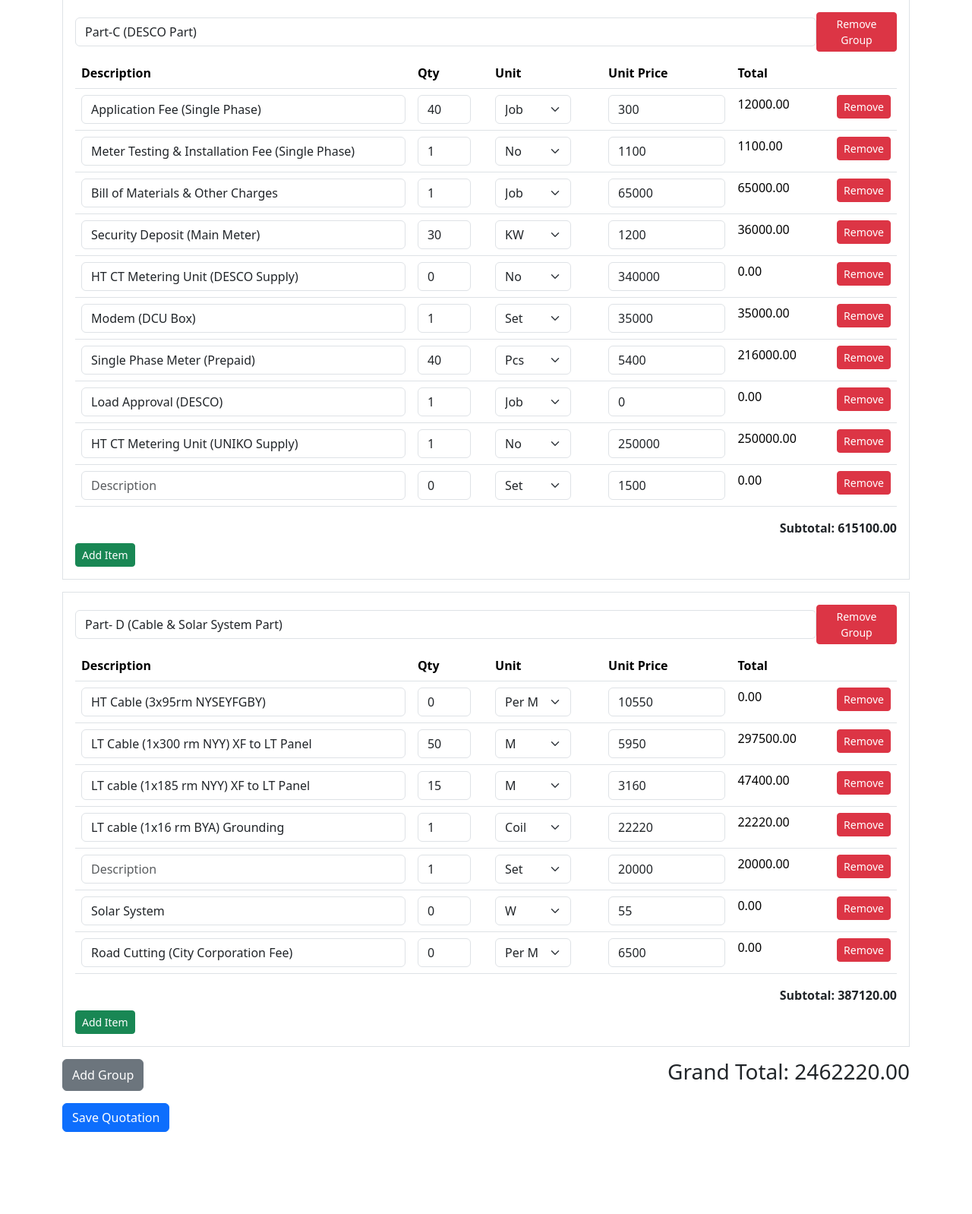
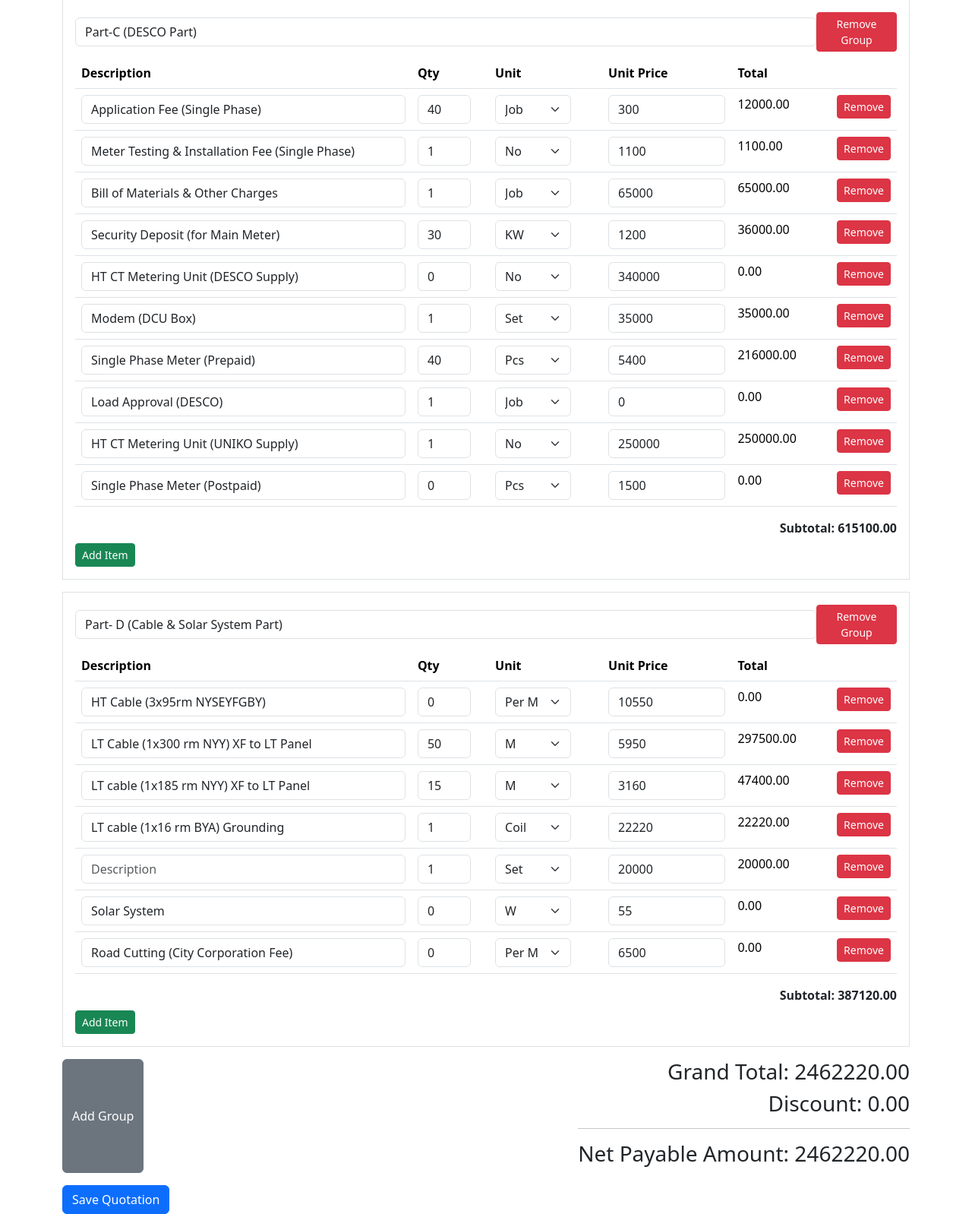
Before and after one commit to bayajeed/quotation-final2, a Django app: page /54/update/ in a window 1280 px wide. Shown: the part 1383-2981 px from the top of the page at 76% size. Before the commit the page ends 2873 px from the top, so only its background shows below. Run offline with Django 5.2, Linux system fonts and the light colour scheme; a user stored in the database is signed in; data comes from the database, SQL or seed files in the repository.

Commit message:
item edit , Discount option added with report

```diff
--- a/pages/forms.py
+++ b/pages/forms.py
@@ -4,14 +4,16 @@
 class QuotationForm(forms.ModelForm):
     class Meta:
         model = Quotation
-        fields = ['title', 'client_name']
+        fields = ['title', 'client_name', 'discount']
         labels = {
             'title': 'Capacity',
             'client_name': 'Name',
+            'discount': 'Less',
         }
         widgets = {
             'title': forms.TextInput(attrs={'class': 'form-control'}),
             'client_name': forms.TextInput(attrs={'class': 'form-control'}),
+            'discount': forms.NumberInput(attrs={'class': 'form-control'}),
         }
 
 class ItemForm(forms.ModelForm):
--- a/pages/models.py
+++ b/pages/models.py
@@ -66,9 +66,13 @@
     #updated_at = models.DateTimeField(auto_now=True)
     status = models.CharField(max_length=10, choices=STATUS_CHOICES, default='active')
     user = models.ForeignKey('auth.User', on_delete=models.SET_NULL, null=True, blank=True)
+    discount = models.FloatField(default=0)
 
     def total_amount(self):
         return sum(group.subtotal() for group in self.groups.all())
+
+    def payable_amount(self):
+        return self.total_amount() - self.discount
 
     def __str__(self):
         return f"{self.client_name} - {self.title}"
--- a/pages/utils.py
+++ b/pages/utils.py
@@ -120,6 +120,7 @@
                 QuotationItem.objects.create(
                     group=group,
                     item=item,
+                    description=description,
                     qty=qty,
                     unit_price=unit_price,
                     unit=unit
--- a/templates/pages/quotations/quotation_create.html
+++ b/templates/pages/quotations/quotation_create.html
@@ -100,6 +100,10 @@
                     {% endfor %}
                 </select>
             </div>
+            <div class="col-md-6">
+                <label for="id_discount" class="form-label">{{ form.discount.label }}</label>
+                {{ form.discount }}
+            </div>
         </div>
 
         <hr>
@@ -110,6 +114,9 @@
             <button type="button" class="btn btn-secondary" id="addGroup">Add Group</button>
             <div class="text-end">
                 <h3>Grand Total: <span id="grand-total">0.00</span></h3>
+                <h3>Discount: <span id="discount-amount">0.00</span></h3>
+                <hr>
+                <h3>Net Payable Amount: <span id="net-payable">0.00</span></h3>
             </div>
         </div>
 
@@ -122,6 +129,9 @@
             const groupsContainer = document.getElementById('groups-container');
             const addGroupBtn = document.getElementById('addGroup');
             const grandTotalSpan = document.getElementById('grand-total');
+            const discountAmountSpan = document.getElementById('discount-amount');
+            const netPayableSpan = document.getElementById('net-payable');
+            const discountInput = document.getElementById('id_discount');
             const quotation = {{ quotation_json|safe|default:'null' }};
             const units = [{% for unit in units %}{ id: {{ unit.pk }}, name: '{{ unit.name }}' },{% endfor %}];
 
@@ -129,6 +139,10 @@
                 quotation.groups.forEach(group => {
                     addGroup(group.name, group.items);
                 });
+                if (quotation.discount) {
+                    discountInput.value = quotation.discount;
+                }
+                updateGrandTotal(); // Update totals on load for existing quotation
             }
 
             templateSelect.addEventListener('change', function() {
@@ -157,6 +171,8 @@
             addGroupBtn.addEventListener('click', function() {
                 addGroup();
             });
+
+            discountInput.addEventListener('input', updateGrandTotal);
 
             function addGroup(name = '', items = [{}]) {
                 const groupIndex = groupsContainer.children.length;
@@ -223,7 +239,7 @@
 
                 itemRow.innerHTML = `
                     <input type="hidden" name="groups-${groupIndex}-items-${itemIndex}-item_id" value="${item.id || ''}">
-                    <td><input type="text" name="groups-${groupIndex}-items-${itemIndex}-description" class="form-control" placeholder="Description" value="${description}" ${item.id ? 'readonly' : ''}></td>
+                    <td><input type="text" name="groups-${groupIndex}-items-${itemIndex}-description" class="form-control" placeholder="Description" value="${description}"></td>
                     <td><input type="number" name="groups-${groupIndex}-items-${itemIndex}-qty" class="form-control qty" placeholder="Qty" value="${qty}"></td>
                     <td>
                         <select name="groups-${groupIndex}-items-${itemIndex}-unit" class="form-select unit">
@@ -271,7 +287,12 @@
                 groupsContainer.querySelectorAll('.group').forEach(groupDiv => {
                     grandTotal += parseFloat(groupDiv.querySelector('.subtotal').textContent) || 0;
                 });
+                const discount = parseFloat(discountInput.value) || 0;
+                const netPayable = grandTotal - discount;
+
                 grandTotalSpan.textContent = grandTotal.toFixed(2);
+                discountAmountSpan.textContent = discount.toFixed(2);
+                netPayableSpan.textContent = netPayable.toFixed(2);
             }
         });
     </script>
--- a/templates/pages/quotations/quotation_list.html
+++ b/templates/pages/quotations/quotation_list.html
@@ -44,7 +44,7 @@
                             <th>Created At</th>
                             <th>Status</th>
                             <th>User</th>
-                            <th class="text-end">Total Amount</th>
+                            <th class="text-end">Payable Amount</th>
                             <th class="text-center">Actions</th>
                         </tr>
                     </thead>
@@ -64,7 +64,7 @@
                                     No User Found
                                 {% endif %}
                             </td>
-                            <td class="text-end">{{ quotation.total_amount|floatformat:2 }}</td>
+                            <td class="text-end">{{ quotation.payable_amount|floatformat:2 }}</td>
                             <td class="text-center">
                                 <a href="{% url 'quotation_view' quotation.pk %}" class="btn btn-sm btn-outline-info me-1">View</a>
                                 <div class="btn-group">
--- a/templates/pages/quotations/quotation_view.html
+++ b/templates/pages/quotations/quotation_view.html
@@ -62,5 +62,10 @@
 
     <div class="text-end">
         <h3>Total Amount: {{ quotation.total_amount }}</h3>
+        {% if quotation.discount > 0 %}
+            <h3>Less: {{ quotation.discount }}</h3>
+            <hr>
+            <h3>Net Payable Amount: {{ quotation.payable_amount }}</h3>
+        {% endif %}
     </div>
 {% endblock %}
```
Also changed, not shown: pages/pdf_generator.py (+12 -3 lines), templates/pages/quotations/quotation_report.html (+16 -1 lines), backup_db.sqlite3 (deleted), db.sqlite3, pages/migrations/0018_quotation_discount.py (added), pages/migrations/0019_quotation_serial.py (added), pages/migrations/0020_remove_quotation_serial.py (added).
